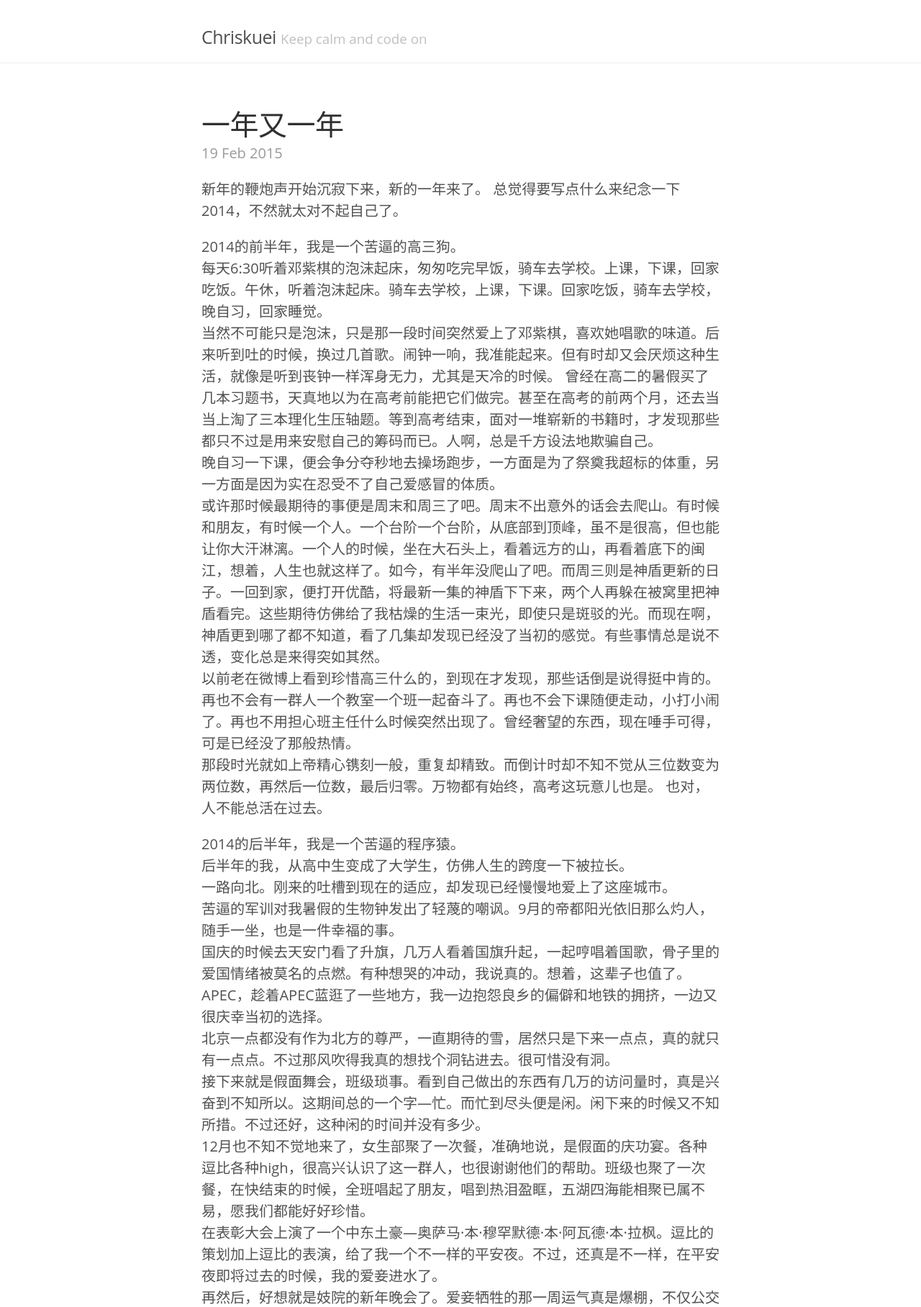
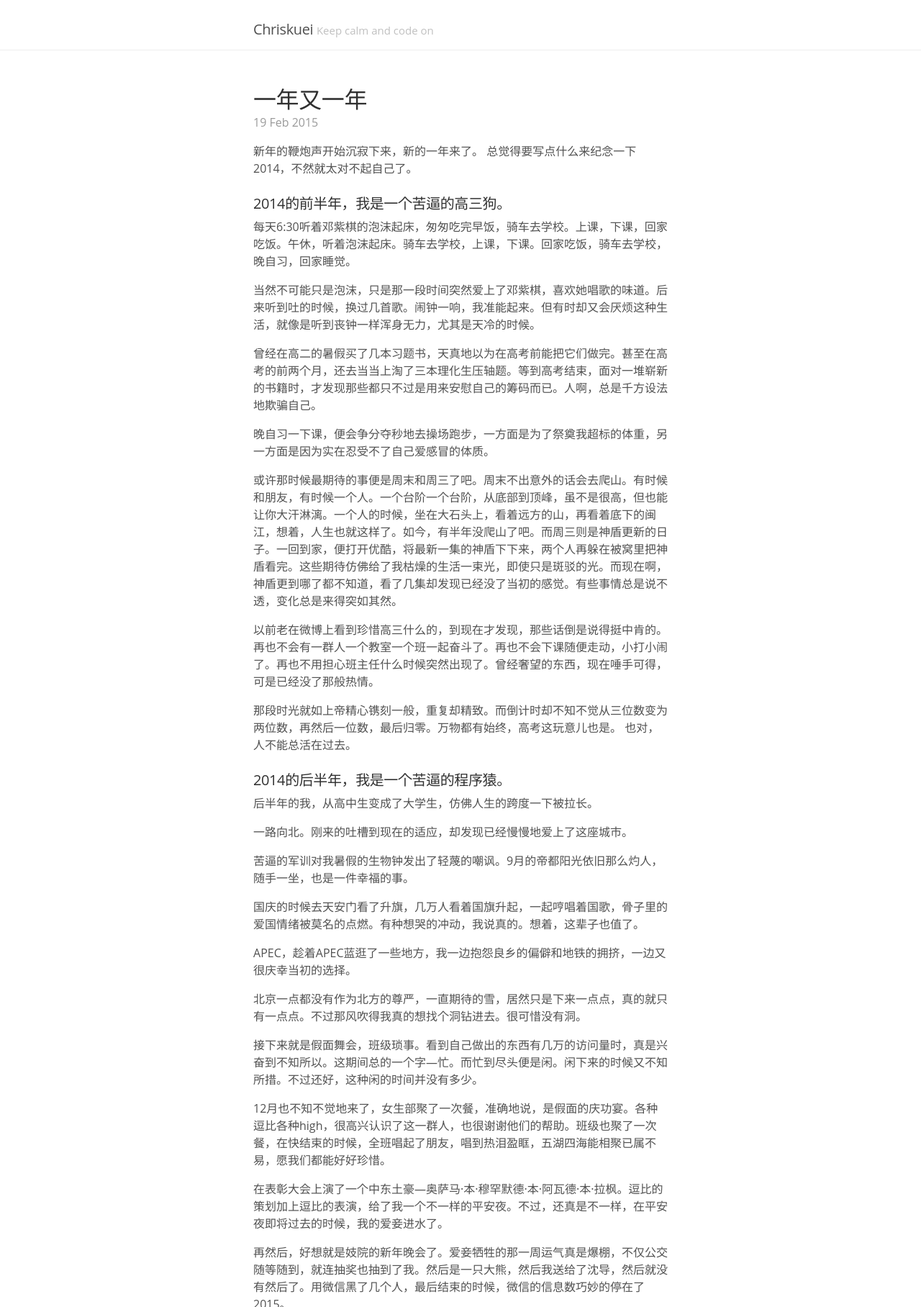
Before and after one commit to zylgithub666/Chriskuei.github.io, a Jekyll site: the page built from _posts/2015-02-19-一年又一年.md, in a window 1280 px wide, cut to the strip 104-1920 px from the top of the page. Shown: the whole strip at 72% size. Built offline with Jekyll 4.4.1, drawn with Linux system fonts in a browser that asks for light colours; Markdown is read by kramdown in place of the engine named in the settings; some of the changed text lies outside the part shown.

Commit message:
Modify font size

```diff
--- a/_posts/2015-02-19-一年又一年.md
+++ b/_posts/2015-02-19-一年又一年.md
@@ -7,34 +7,49 @@ tags : [Note]
 新年的鞭炮声开始沉寂下来，新的一年来了。
 总觉得要写点什么来纪念一下2014，不然就太对不起自己了。
 
+### 2014的前半年，我是一个苦逼的高三狗。
+每天6:30听着邓紫棋的泡沫起床，匆匆吃完早饭，骑车去学校。上课，下课，回家吃饭。午休，听着泡沫起床。骑车去学校，上课，下课。回家吃饭，骑车去学校，晚自习，回家睡觉。
 
+当然不可能只是泡沫，只是那一段时间突然爱上了邓紫棋，喜欢她唱歌的味道。后来听到吐的时候，换过几首歌。闹钟一响，我准能起来。但有时却又会厌烦这种生活，就像是听到丧钟一样浑身无力，尤其是天冷的时候。
 
-2014的前半年，我是一个苦逼的高三狗。
-每天6:30听着邓紫棋的泡沫起床，匆匆吃完早饭，骑车去学校。上课，下课，回家吃饭。午休，听着泡沫起床。骑车去学校，上课，下课。回家吃饭，骑车去学校，晚自习，回家睡觉。
-当然不可能只是泡沫，只是那一段时间突然爱上了邓紫棋，喜欢她唱歌的味道。后来听到吐的时候，换过几首歌。闹钟一响，我准能起来。但有时却又会厌烦这种生活，就像是听到丧钟一样浑身无力，尤其是天冷的时候。
 曾经在高二的暑假买了几本习题书，天真地以为在高考前能把它们做完。甚至在高考的前两个月，还去当当上淘了三本理化生压轴题。等到高考结束，面对一堆崭新的书籍时，才发现那些都只不过是用来安慰自己的筹码而已。人啊，总是千方设法地欺骗自己。
+
 晚自习一下课，便会争分夺秒地去操场跑步，一方面是为了祭奠我超标的体重，另一方面是因为实在忍受不了自己爱感冒的体质。
+
 或许那时候最期待的事便是周末和周三了吧。周末不出意外的话会去爬山。有时候和朋友，有时候一个人。一个台阶一个台阶，从底部到顶峰，虽不是很高，但也能让你大汗淋漓。一个人的时候，坐在大石头上，看着远方的山，再看着底下的闽江，想着，人生也就这样了。如今，有半年没爬山了吧。而周三则是神盾更新的日子。一回到家，便打开优酷，将最新一集的神盾下下来，两个人再躲在被窝里把神盾看完。这些期待仿佛给了我枯燥的生活一束光，即使只是斑驳的光。而现在啊，神盾更到哪了都不知道，看了几集却发现已经没了当初的感觉。有些事情总是说不透，变化总是来得突如其然。
+
 以前老在微博上看到珍惜高三什么的，到现在才发现，那些话倒是说得挺中肯的。再也不会有一群人一个教室一个班一起奋斗了。再也不会下课随便走动，小打小闹了。再也不用担心班主任什么时候突然出现了。曾经奢望的东西，现在唾手可得，可是已经没了那般热情。
+
 那段时光就如上帝精心镌刻一般，重复却精致。而倒计时却不知不觉从三位数变为两位数，再然后一位数，最后归零。万物都有始终，高考这玩意儿也是。
 也对，人不能总活在过去。
 
+### 2014的后半年，我是一个苦逼的程序猿。
+后半年的我，从高中生变成了大学生，仿佛人生的跨度一下被拉长。
 
-2014的后半年，我是一个苦逼的程序猿。
-后半年的我，从高中生变成了大学生，仿佛人生的跨度一下被拉长。
 一路向北。刚来的吐槽到现在的适应，却发现已经慢慢地爱上了这座城市。
+
 苦逼的军训对我暑假的生物钟发出了轻蔑的嘲讽。9月的帝都阳光依旧那么灼人，随手一坐，也是一件幸福的事。
+
 国庆的时候去天安门看了升旗，几万人看着国旗升起，一起哼唱着国歌，骨子里的爱国情绪被莫名的点燃。有种想哭的冲动，我说真的。想着，这辈子也值了。
+
 APEC，趁着APEC蓝逛了一些地方，我一边抱怨良乡的偏僻和地铁的拥挤，一边又很庆幸当初的选择。
+
 北京一点都没有作为北方的尊严，一直期待的雪，居然只是下来一点点，真的就只有一点点。不过那风吹得我真的想找个洞钻进去。很可惜没有洞。
+
 接下来就是假面舞会，班级琐事。看到自己做出的东西有几万的访问量时，真是兴奋到不知所以。这期间总的一个字—忙。而忙到尽头便是闲。闲下来的时候又不知所措。不过还好，这种闲的时间并没有多少。
+
 12月也不知不觉地来了，女生部聚了一次餐，准确地说，是假面的庆功宴。各种逗比各种high，很高兴认识了这一群人，也很谢谢他们的帮助。班级也聚了一次餐，在快结束的时候，全班唱起了朋友，唱到热泪盈眶，五湖四海能相聚已属不易，愿我们都能好好珍惜。
+
 在表彰大会上演了一个中东土豪—奥萨马·本·穆罕默德·本·阿瓦德·本·拉枫。逗比的策划加上逗比的表演，给了我一个不一样的平安夜。不过，还真是不一样，在平安夜即将过去的时候，我的爱妾进水了。
+
 再然后，好想就是妓院的新年晚会了。爱妾牺牲的那一周运气真是爆棚，不仅公交随等随到，就连抽奖也抽到了我。然后是一只大熊，然后我送给了沈导，然后就没有然后了。用微信黑了几个人，最后结束的时候，微信的信息数巧妙的停在了2015。
-2015，就要来了呢。
+
+**2015，就要来了呢。**
+
 最后一天，我、女乃女乃、小月月和小油油四个人转悠在镇上。想看电影没电影，想吃东西打烊了。最后四个人只好看了场恐怖电影。看完时就快要跨年了，这时已经没有公交。四个人只好走回学校。送女乃女乃会寝室后，我们三个人悲催地发现梳A的大门已经锁了，门禁刷不了。无奈之下，我们三个在月黑风高的夜晚再次走回镇上，去宾馆开了房...我笑着说，2015的晦气都在这一天了。
+
 有人说，你所做的，都是为了遇上一群和你一样的人。幸运的是，真有这么一群人。
 
 
 
-然后，又一年了。Sweet dream。
+然后，又一年了。**Sweet dream**。
--- a/public/css/lanyon.css
+++ b/public/css/lanyon.css
@@ -38,6 +38,8 @@
 html,
 body {
   overflow-x: hidden;
+  font-size: 16px;
+  line-height: 1.5;
 }
 
 html {
```
Also changed, not shown: _posts/2014-06-09-葡萄成熟时.md (+10 -4 lines), about.md (+1 -1 lines), README.md.
